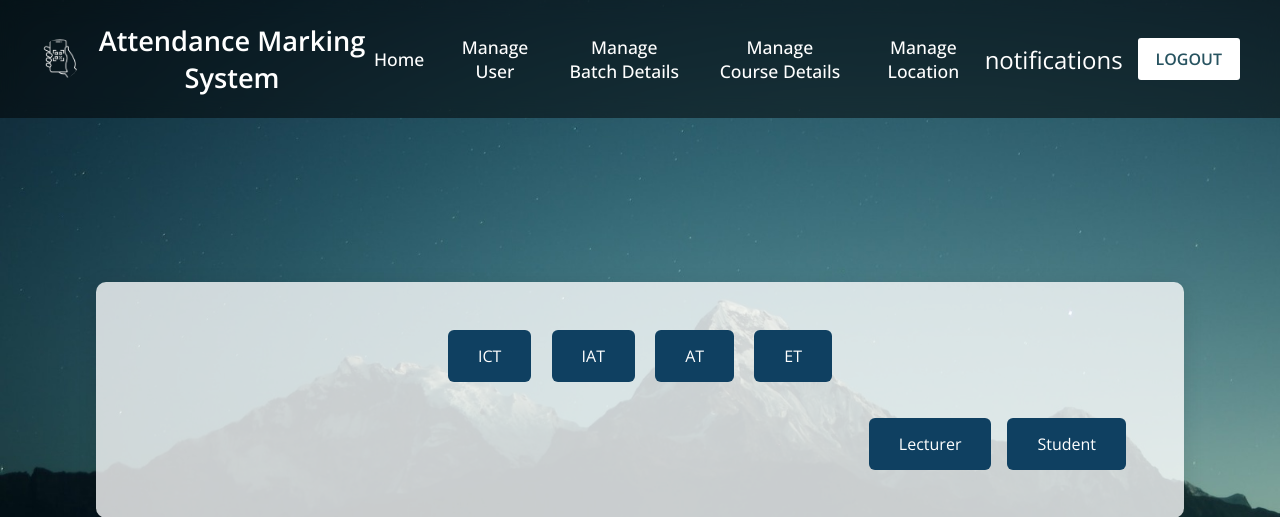
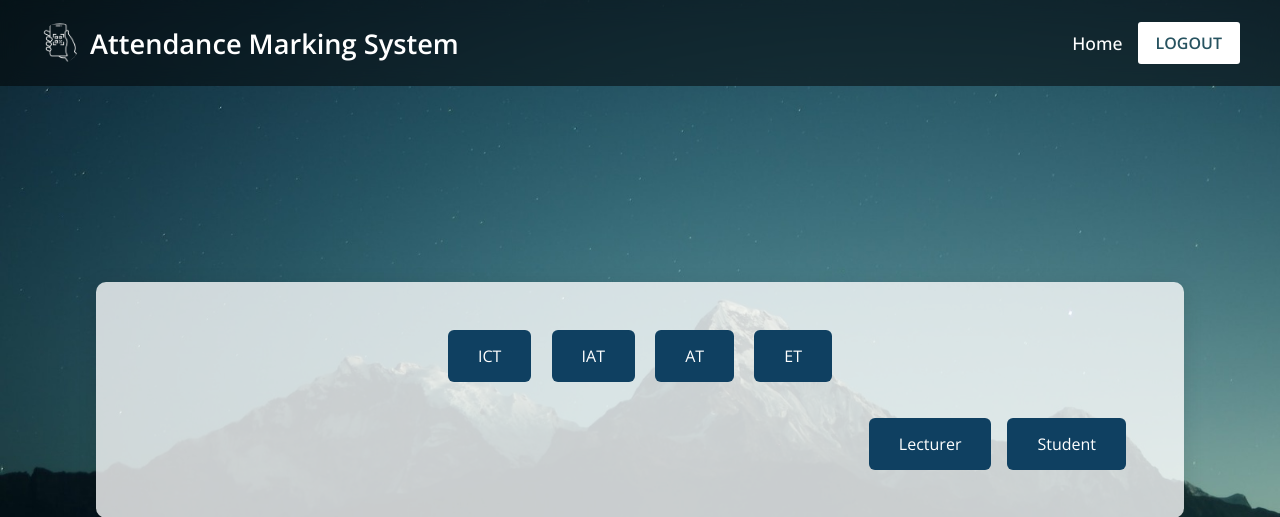
Before and after one commit to Chamaracperera/Attendance-Marking-System, a PHP site: page /QR/php/admin/user.php in a window 1280 px wide. Shown: the top 517 px of the page. Run offline with PHP 8.4, Linux system fonts and the light colour scheme; a user stored in the database is signed in; data comes from the database, SQL or seed files in the repository; a stand-in replaces the project's code that opens the database connection.

Commit message:
Update user.php

```diff
--- a/php/admin/user.php
+++ b/php/admin/user.php
@@ -1,5 +1,13 @@
 <?php
-require '../php/db.php';
+session_start();
+
+// Check if the user is logged in
+if (!isset($_SESSION['username'])) {
+    header('Location:../../index.html?error=notloggedin');
+    exit();
+}
+
+require '../db.php';
 ?>
 
 <!DOCTYPE html>
@@ -8,7 +16,7 @@ require '../php/db.php';
     <meta charset="UTF-8">
     <meta name="viewport" content="width=device-width, initial-scale=1.0">
     <title>QR-Based Attendance Marking System - User Management</title>
-    <link rel="shortcut icon" href="../img/logo.png">
+    <link rel="shortcut icon" href="../../img/logo.png">
     <link rel="stylesheet" href="user.css">
 </head>
 <body>
@@ -23,14 +31,9 @@ require '../php/db.php';
         <div class="navbar-right">
             <ul class="links">
                 <span class="close-btn material-symbols-rounded">close</span>
-                <li><a href="#">Home</a></li>
-                <li><a href="../crud/user.php" id="manageUserBtn">Manage User</a></li>
-                <li><a href="../crud/batch.php">Manage Batch Details</a></li>
-                <li><a href="#">Manage Course Details</a></li>
-                <li><a href="#">Manage Location</a></li>
+                <li><a href="Admin_Dashboard.php">Home</a></li>
             </ul>
             <div class="navbar-right">
-                <span class="notification-btn material-symbols-rounded">notifications</span>
                 <button class="logout-btn" id="logoutBtn">LOGOUT</button>
             </div>
         </div>
@@ -113,7 +116,7 @@ require '../php/db.php';
 </div>
 
 <script src="../../JS/script_2.js"></script>
-<script src="../crud/user.js"></script>
+<script src="user.js"></script>
 
 </body>
 </html>
```
